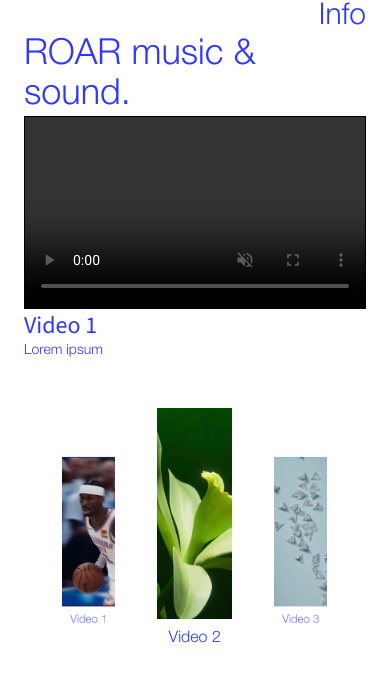
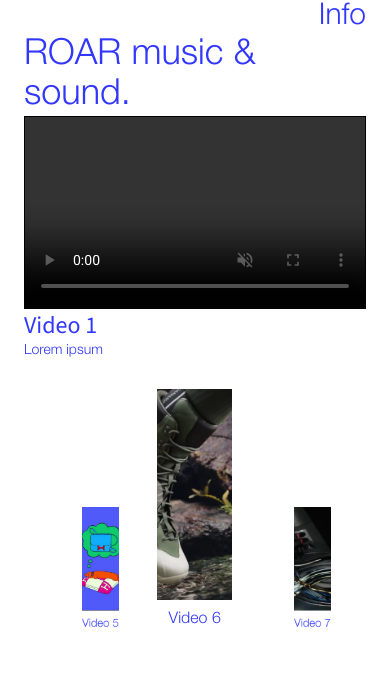
Before and after one commit to malick1302/PIERRE_Project, a React (Create React App) app: page /Home in a window 390 px wide. Shown: the top 682 px of the page. Built offline with nearby package versions, Linux system fonts and the light colour scheme; a web font is replaced by a local one.

Commit message:
ADD modif last maquette

```diff
--- a/src/components/Carousel.jsx
+++ b/src/components/Carousel.jsx
@@ -21,7 +21,7 @@ export default function Carousel({ videos, onSelectVideo, selectedVideo }) {
   const VISIBLE_ITEMS_MOBILE = 3;
 
   // Dimensions dynamiques calculées pour remplir la largeur
-  const [dimensions, setDimensions] = useState({ cardWidth: 100, gap: 60 });
+  const [dimensions, setDimensions] = useState({ cardWidth: 100, gap: 60, sideWidth: 70 });
   const [isMobile, setIsMobile] = useState(false);
 
   // Calcul des dimensions pour que les images remplissent exactement la largeur
@@ -46,20 +46,30 @@ export default function Carousel({ videos, onSelectVideo, selectedVideo }) {
       const visibleItems = mobile ? VISIBLE_ITEMS_MOBILE : VISIBLE_ITEMS_DESKTOP;
 
       if (mobile) {
-        // Sur mobile : dimensions basées sur Figma (iPhone 12: 390px)
-        // Image centrale: w = 86px, y = 553
-        // Images extérieures: x = 273, y = 578
-        // Ratio pour adapter à différentes largeurs d'écran
+        // Sur mobile : 3 images entièrement visibles et centrées
+        // Basé sur Figma: image centrale 86px, gap ~35px
+        // Calculer pour que les 3 images soient centrées et visibles
         const figmaWidth = 390;
         const figmaCenterWidth = 86;
+        const figmaGap = 35;
         const scaleRatio = containerWidth / figmaWidth;
-        const cardWidth = figmaCenterWidth * scaleRatio;
-        // Calculer le gap pour centrer les 3 images
-        // Sur Figma: image centrale à ~152px (centrée), extérieure à 273px
-        // Gap approximatif: (273 - 152 - 86) = 35px sur Figma
-        const figmaGap = 35;
+
+        const centerWidth = figmaCenterWidth * scaleRatio;
         const gap = figmaGap * scaleRatio;
-        setDimensions({ cardWidth, gap });
+        const sideWidth = centerWidth * 0.7; // Images extérieures 70% de la centrale
+
+        // Largeur totale des 3 images avec gaps
+        const totalWidth = sideWidth + gap + centerWidth + gap + sideWidth;
+
+        // Si la largeur totale dépasse, ajuster proportionnellement
+        if (totalWidth > containerWidth * 0.95) {
+          const adjustRatio = (containerWidth * 0.95) / totalWidth;
+          const adjustedCenterWidth = centerWidth * adjustRatio;
+          const adjustedGap = gap * adjustRatio;
+          setDimensions({ cardWidth: adjustedCenterWidth, gap: adjustedGap, sideWidth: adjustedCenterWidth * 0.7 });
+        } else {
+          setDimensions({ cardWidth: centerWidth, gap: gap, sideWidth: sideWidth });
+        }
       } else {
         // Sur desktop : calcul original
         const gapRatio = 0.6;
@@ -83,17 +93,55 @@ export default function Carousel({ videos, onSelectVideo, selectedVideo }) {
   useEffect(() => {
     if (!videoList.length || dimensions.cardWidth === 0) return;
 
-    const visibleItems = isMobile ? VISIBLE_ITEMS_MOBILE : VISIBLE_ITEMS_DESKTOP;
-    const totalVisibleWidth = visibleItems * dimensions.cardWidth + (visibleItems - 1) * dimensions.gap;
-    const rect = containerRef.current?.getBoundingClientRect();
-    const containerWidth = rect ? rect.width : window.innerWidth;
-    const startX = (containerWidth - totalVisibleWidth) / 2;
+    if (isMobile) {
+      // Sur mobile : centrer les 3 images visibles
+      const rect = containerRef.current?.getBoundingClientRect();
+      const containerWidth = rect ? rect.width : window.innerWidth;
 
-    const initialPositions = videoList.map((v, i) => ({
-      ...v,
-      x: startX + i * (dimensions.cardWidth + dimensions.gap),
-    }));
-    setItems(initialPositions);
+      const centerWidth = dimensions.cardWidth;
+      const sideWidth = dimensions.sideWidth || centerWidth * 0.7;
+      const gap = dimensions.gap;
+
+      // Calculer la position pour centrer les 3 images
+      // Image centrale au centre de l'écran
+      const centerX = containerWidth / 2;
+      const centerIndex = Math.floor(videoList.length / 2);
+
+      const initialPositions = videoList.map((v, i) => {
+        const offset = i - centerIndex;
+        let x;
+
+        if (offset === -1) {
+          // Image gauche
+          x = centerX - centerWidth / 2 - gap - sideWidth;
+        } else if (offset === 0) {
+          // Image centrale
+          x = centerX - centerWidth / 2;
+        } else if (offset === 1) {
+          // Image droite
+          x = centerX + centerWidth / 2 + gap;
+        } else {
+          // Autres images (hors vue)
+          x = centerX - centerWidth / 2 + offset * (centerWidth + gap);
+        }
+
+        return { ...v, x };
+      });
+      setItems(initialPositions);
+    } else {
+      // Desktop : comportement original
+      const visibleItems = VISIBLE_ITEMS_DESKTOP;
+      const totalVisibleWidth = visibleItems * dimensions.cardWidth + (visibleItems - 1) * dimensions.gap;
+      const rect = containerRef.current?.getBoundingClientRect();
+      const containerWidth = rect ? rect.width : window.innerWidth;
+      const startX = (containerWidth - totalVisibleWidth) / 2;
+
+      const initialPositions = videoList.map((v, i) => ({
+        ...v,
+        x: startX + i * (dimensions.cardWidth + dimensions.gap),
+      }));
+      setItems(initialPositions);
+    }
   }, [videos, dimensions, isMobile]);
 
   // --- NOUVELLE BOUCLE PRINCIPALE (Gère défilement + centrage + pause) ---
@@ -271,7 +319,11 @@ export default function Carousel({ videos, onSelectVideo, selectedVideo }) {
       <div
         ref={containerRef}
         className="relative bg-transparent cursor-pointer md:mt-3"
-        style={{ height: `${CARD_HEIGHT + 50}px` }}
+        style={{
+          height: isMobile
+            ? `${(dimensions.cardWidth * 2.8) + 60}px`
+            : `${CARD_HEIGHT + 50}px`
+        }}
         onMouseMove={handleMouseMove}
         onMouseLeave={handleMouseLeave}
         onTouchStart={handleTouchStart}
@@ -281,32 +333,47 @@ export default function Carousel({ videos, onSelectVideo, selectedVideo }) {
         {items.map((item, i) => {
           const rect = containerRef.current?.getBoundingClientRect();
           const center = rect ? rect.width / 2 : 0;
-          const itemCenter = item.x + dimensions.cardWidth / 2;
-          const distance = Math.abs(itemCenter - center);
 
-          let scale;
-          let bottomOffset = 0;
+          let scale, itemWidth, itemHeight, itemX;
+
           if (isMobile) {
-            // Sur mobile : image centrale plus grande (86px), extérieures plus petites
-            // Sur Figma: centrale y=553, extérieures y=578 (différence de 25px)
-            const maxDistance = (dimensions.cardWidth + dimensions.gap) * 1.2;
-            scale = 1 - (distance / maxDistance) * 0.35;
-            scale = Math.max(0.7, Math.min(1, scale)); // Image centrale à 1, extérieures à ~0.7
+            // Sur mobile : 3 images, centrale plus grande
+            const centerWidth = dimensions.cardWidth;
+            const sideWidth = dimensions.sideWidth || centerWidth * 0.7;
+            const gap = dimensions.gap;
 
-            // Ajuster la position verticale : extérieures plus basses
-            // Sur Figma: différence de 25px entre centrale (y=553) et extérieures (y=578)
-            const figmaWidth = 390;
-            const rect = containerRef.current?.getBoundingClientRect();
-            const containerWidth = rect ? rect.width : window.innerWidth;
-            const scaleRatio = containerWidth / figmaWidth;
-            const verticalOffset = 25 * scaleRatio; // 25px sur Figma
+            // Déterminer quelle image c'est par rapport au centre
+            const itemCenter = item.x + centerWidth / 2;
+            const distance = Math.abs(itemCenter - center);
+            const isCenterImage = distance < gap;
 
-            if (scale < 0.9) {
-              // Images extérieures : plus basses
-              bottomOffset = verticalOffset;
+            if (isCenterImage) {
+              // Image centrale
+              scale = 1;
+              itemWidth = centerWidth;
+              itemX = item.x;
+              itemHeight = centerWidth * 2.8;
+            } else {
+              // Images extérieures
+              scale = 0.7;
+              itemWidth = sideWidth;
+              itemHeight = sideWidth * 2.8;
+              // Ajuster la position X pour que l'image réduite soit bien positionnée
+              if (item.x < center) {
+                // Image gauche
+                itemX = item.x;
+              } else {
+                // Image droite
+                itemX = item.x + (centerWidth - sideWidth);
+              }
             }
           } else {
-            // Sur desktop : comportement original
+            // Desktop : comportement original
+            itemWidth = dimensions.cardWidth;
+            itemHeight = CARD_HEIGHT;
+            itemX = item.x;
+            const itemCenter = item.x + dimensions.cardWidth / 2;
+            const distance = Math.abs(itemCenter - center);
             const maxDistance = (dimensions.cardWidth + dimensions.gap) * 4;
             scale = 1 - (distance / maxDistance) * 0.3;
             scale = Math.max(0.7, Math.min(1, scale));
@@ -317,9 +384,9 @@ export default function Carousel({ videos, onSelectVideo, selectedVideo }) {
               key={item.id + "-" + i}
               className="absolute transition-transform duration-100"
               style={{
-                left: `${item.x}px`,
-                width: `${dimensions.cardWidth}px`,
-                bottom: `${bottomOffset}px`,
+                left: `${itemX}px`,
+                width: `${itemWidth}px`,
+                bottom: 0,
                 transform: `scale(${scale})`,
                 transformOrigin: "bottom center",
                 zIndex: Math.round(scale * 100),
@@ -332,14 +399,14 @@ export default function Carousel({ videos, onSelectVideo, selectedVideo }) {
                 onClick={() => handleClick(item)}
                 className="w-full"
                 style={{
-                  height: isMobile ? `${dimensions.cardWidth * 2.8}px` : `${CARD_HEIGHT}px`,
+                  height: `${itemHeight}px`,
                   objectFit: "cover",
                 }}
               />
               <div
                 className="text-center mt-2 font-HelveticaNeue text-base whitespace-nowrap"
                 style={{
-                  opacity: scale,
+                  opacity: 1,
                 }}
               >
                 {item.title || item.alt || ""}
```
